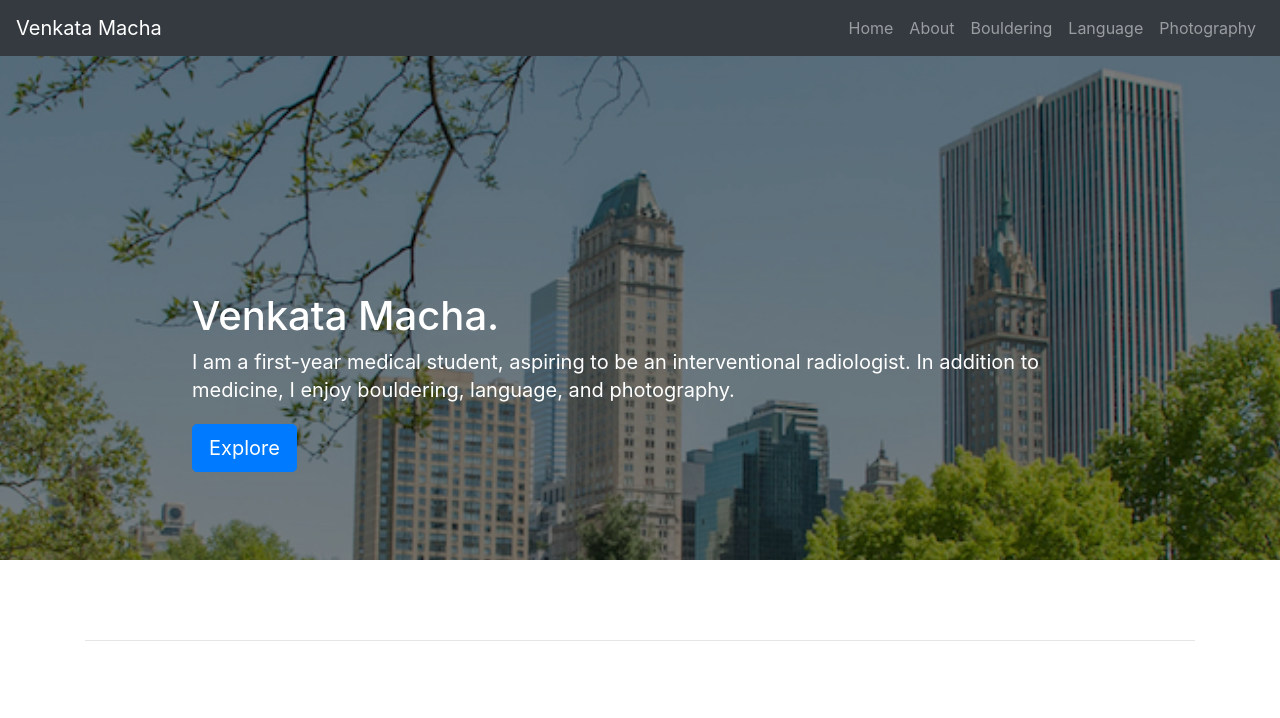
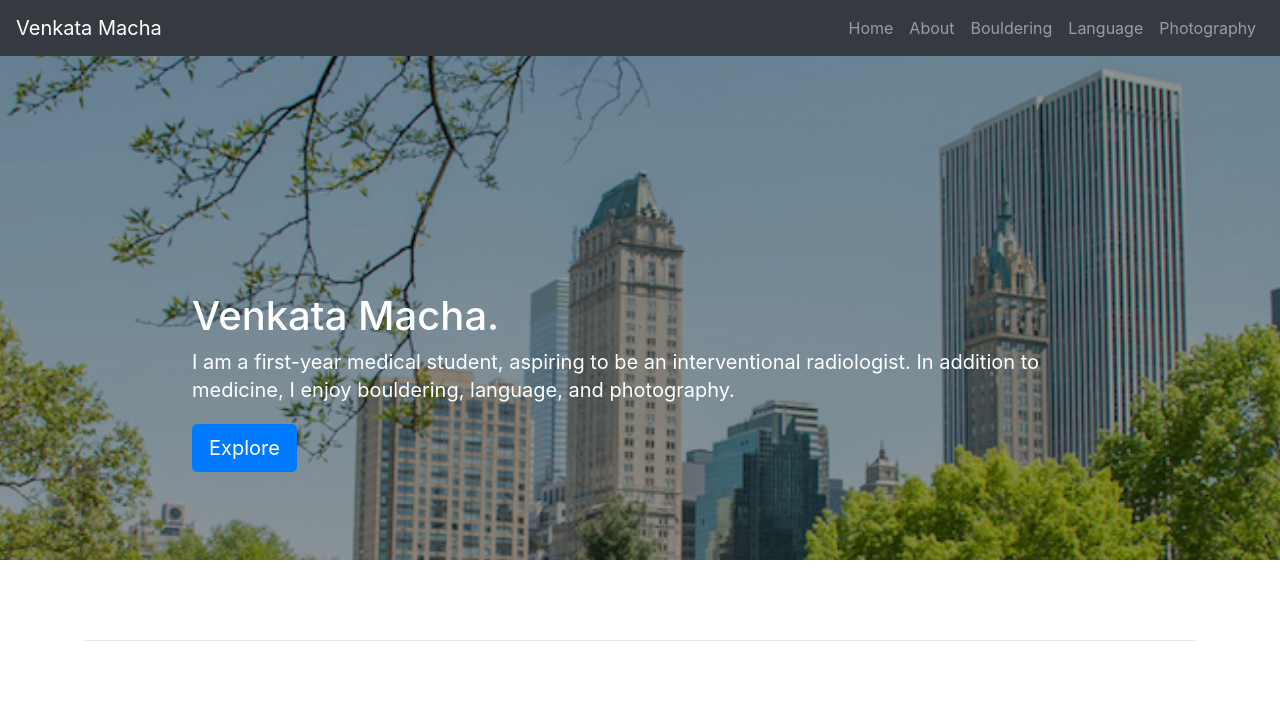
Before and after one commit to venkatamacha/personal_website, a plain HTML site: page home.html in a window 1280 px wide. Shown: the top 718 px of the page. Drawn offline with nearby package versions, Linux system fonts and the light colour scheme; a script that the page names is missing.

Commit message:
Change the alpha

```diff
--- a/carousel.css
+++ b/carousel.css
@@ -13,7 +13,7 @@ body {
   content: "";
   background: url(newyorkmain.jpg);
   background-size: 2500.0px;
-  filter: brightness(0.5);
+  filter: brightness(0.6);
   position: absolute;
   top: 97%;
   left: 50%;
```
